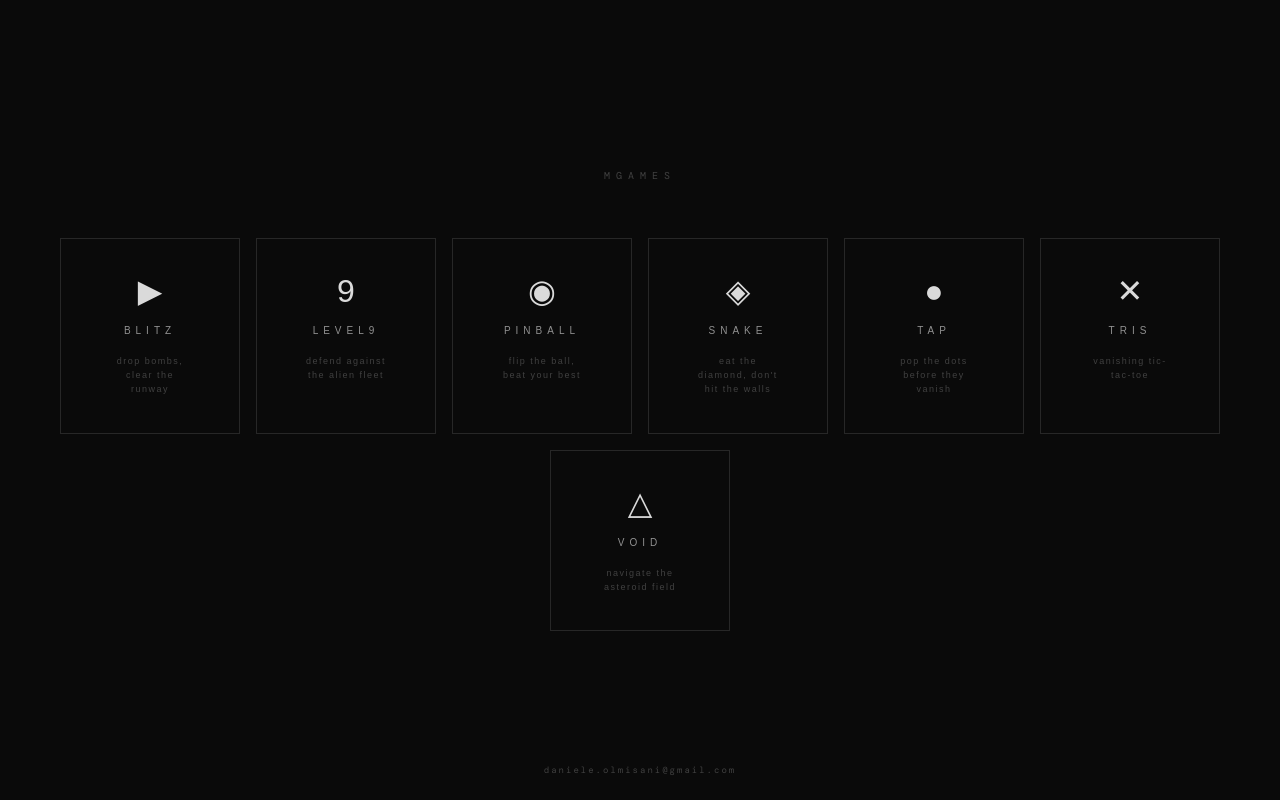
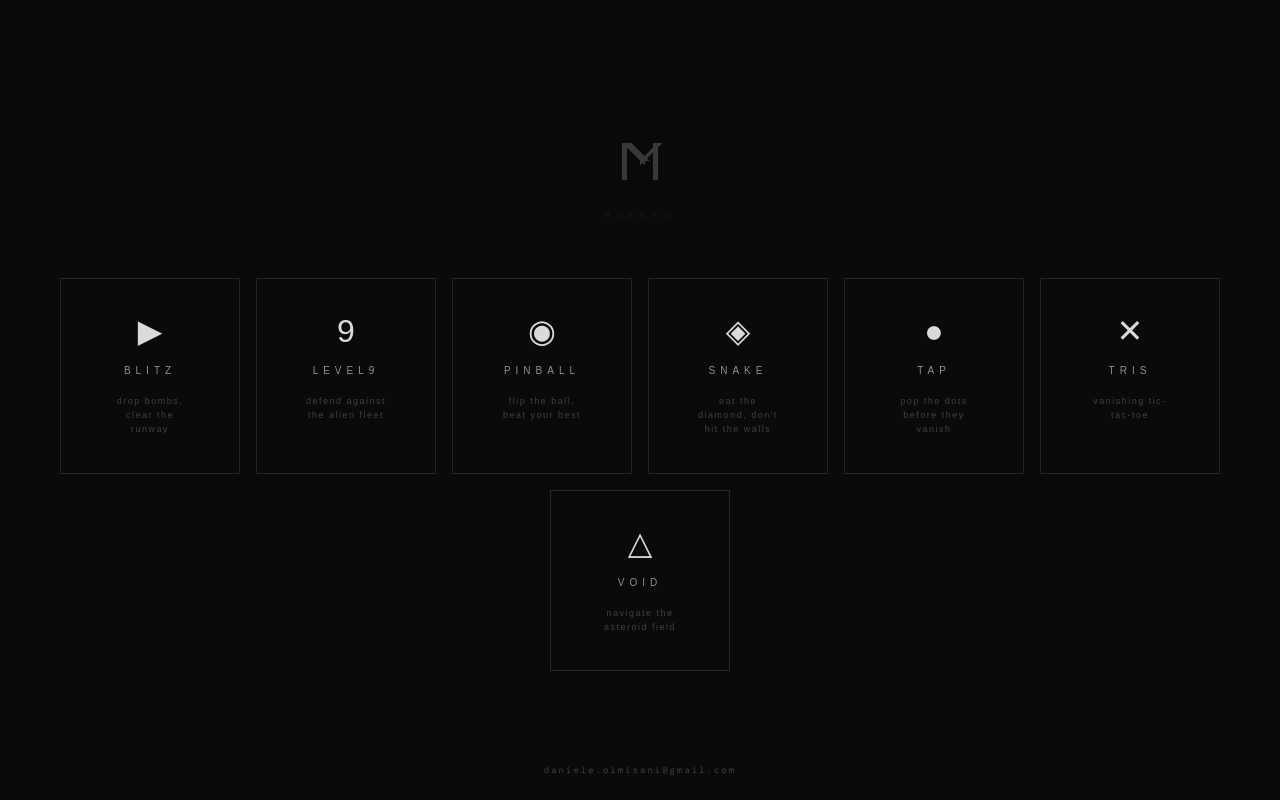
Before and after one commit to mad4j/mgames, a React (Vite) app: page / in a window 1280 px wide. Built offline with nearby package versions, Linux system fonts and the light colour scheme; a web font is replaced by a local one.

Commit message:
use icon-64x64.png as favicon and hub header
Agent-Logs-Url: https://github.com/mad4j/mgames/sessions/b9bea869-1b65-40de-af82-7feaa6d730f0

Co-authored-by: mad4j <1510799+mad4j@users.noreply.github.com>

```diff
--- a/index.html
+++ b/index.html
@@ -3,6 +3,7 @@
   <head>
     <meta charset="UTF-8" />
     <meta name="viewport" content="width=device-width, initial-scale=1.0" />
+    <link rel="icon" type="image/png" href="/icon-64x64.png" />
     <title>mgames</title>
     <link rel="preconnect" href="https://fonts.googleapis.com" />
     <link rel="preconnect" href="https://fonts.gstatic.com" crossorigin />
--- a/src/Hub.jsx
+++ b/src/Hub.jsx
@@ -61,16 +61,30 @@ export default function Hub({ games }) {
       {/* title */}
       <div
         style={{
-          color: "#fff",
-          fontSize: 10,
-          letterSpacing: 6,
-          opacity: 0.22,
-          textTransform: "uppercase",
+          display: "flex",
+          flexDirection: "column",
+          alignItems: "center",
+          gap: 16,
           marginBottom: 56,
           animation: "fadeInDim 0.5s ease forwards",
         }}
       >
-        mgames
+        <img
+          src="/mgames/icon-64x64.png"
+          alt="mgames"
+          style={{ width: 64, height: 64, opacity: 0.85 }}
+        />
+        <span
+          style={{
+            color: "#fff",
+            fontSize: 10,
+            letterSpacing: 6,
+            opacity: 0.22,
+            textTransform: "uppercase",
+          }}
+        >
+          mgames
+        </span>
       </div>
 
       {/* game cards */}
```
